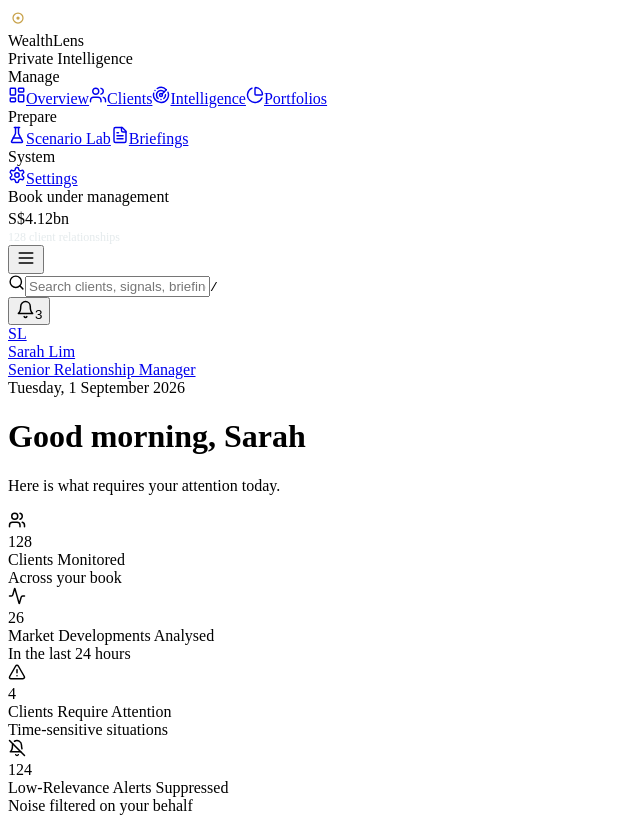
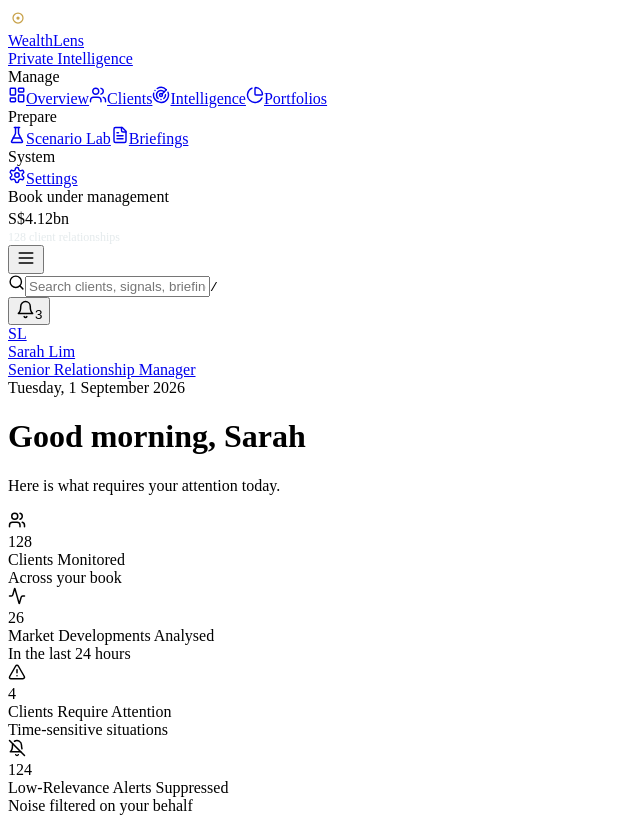
Before and after one commit to x-uan-ya/WealthLens, a React (Vite) app: page / in a window 1280 px wide. Shown: the top 817 px of the page, without its empty margins (0-640 px from the left). Built offline with nearby package versions, Linux system fonts and the light colour scheme; the HTML template or start-up script is replaced by a standard one.

Commit message:
link logo to home

```diff
--- a/src/components/Sidebar.jsx
+++ b/src/components/Sidebar.jsx
@@ -1,4 +1,4 @@
-import { NavLink } from 'react-router-dom'
+import { NavLink, Link } from 'react-router-dom'
 import {
   LayoutDashboard,
   Users,
@@ -40,7 +40,7 @@
 
   return (
     <aside className={`sidebar${open ? ' open' : ''}`}>
-      <div className="brand">
+      <Link to="/" className="brand" onClick={onNavigate} aria-label="WealthLens home">
         <div className="brand-mark">
           <svg width="20" height="20" viewBox="0 0 32 32">
             <circle cx="16" cy="16" r="8" fill="none" stroke="#c8a24a" strokeWidth="2" />
@@ -51,7 +51,7 @@
           <div className="brand-name">WealthLens</div>
           <div className="brand-sub">Private Intelligence</div>
         </div>
-      </div>
+      </Link>
 
       <nav className="nav">
         <div className="nav-label">Manage</div>
--- a/src/styles/global.css
+++ b/src/styles/global.css
@@ -172,6 +172,10 @@
   align-items: center;
   gap: 12px;
   padding: 6px 10px 22px;
+  transition: opacity 0.15s ease;
+}
+.brand:hover {
+  opacity: 0.85;
 }
 .brand-mark {
   width: 34px;
```
